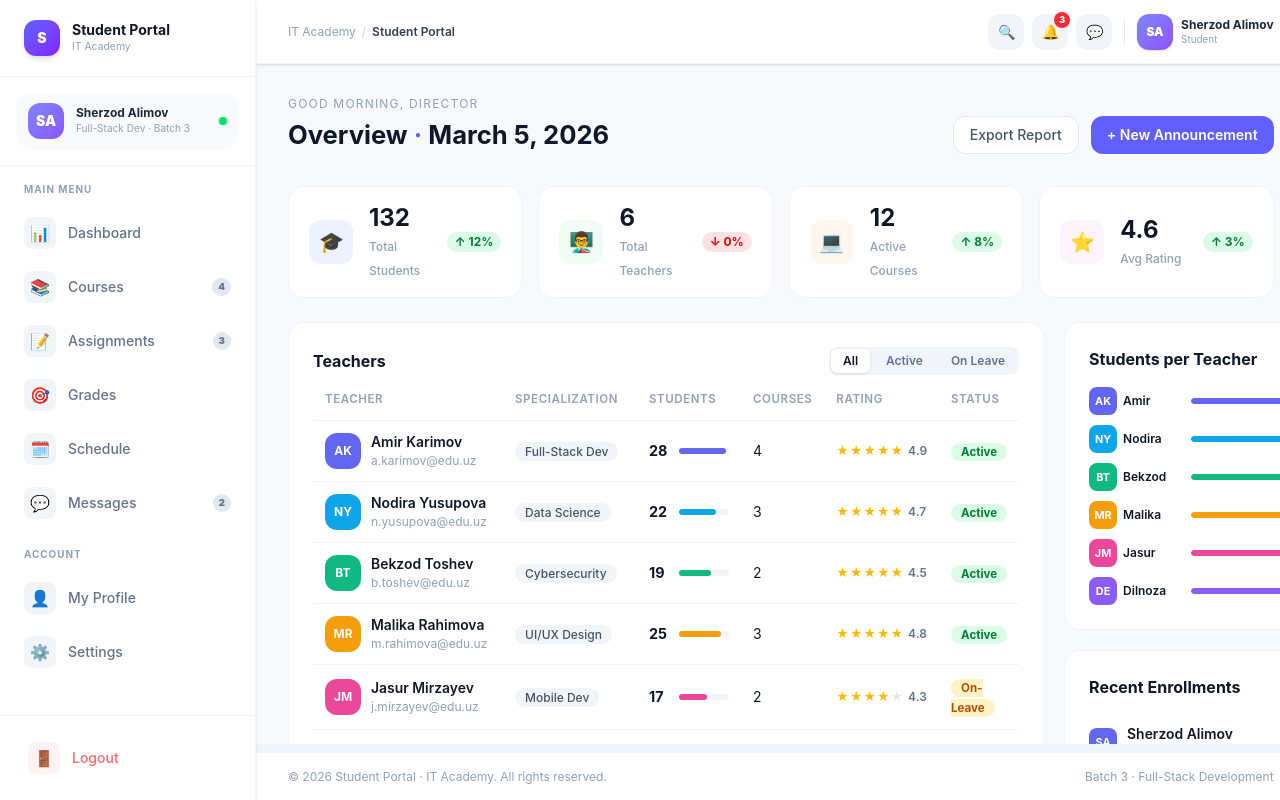
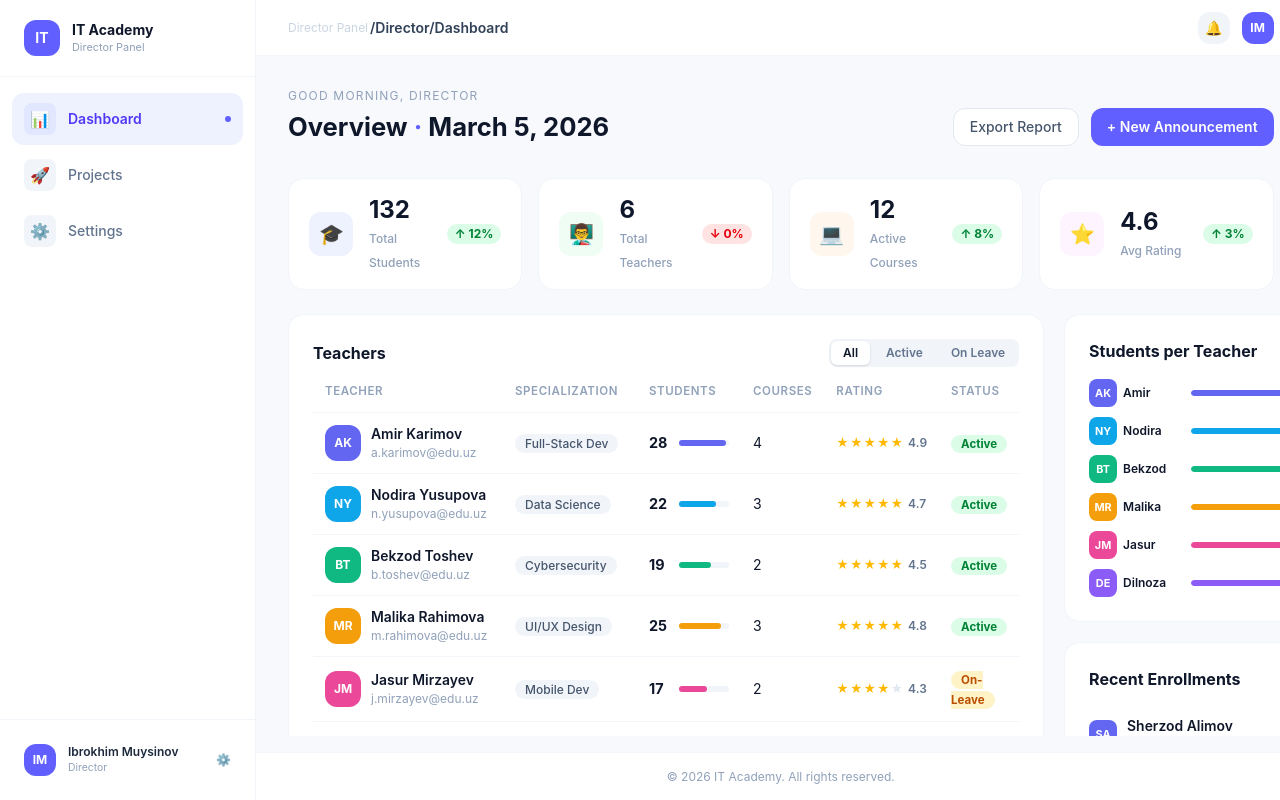
Before and after one commit to M-Ibrokhiiim/DanAds-Internship_Nuxt, a Nuxt app: page /director/dashboard in a window 1280 px wide. Shown: the top 800 px of the page. Built offline with nearby package versions, Linux system fonts and the light colour scheme.

Commit message:
Icon added

```diff
--- a/app/app.vue
+++ b/app/app.vue
@@ -6,5 +6,7 @@
   </div>
 </template>
 <script setup lang="ts">
-const layout = ref<string>('student')
+import type { NuxtLayouts } from '#app';
+
+const layout = ref<keyof NuxtLayouts>('director')
 </script>
--- a/nuxt.config.ts
+++ b/nuxt.config.ts
@@ -9,4 +9,11 @@ export default defineNuxtConfig({
       tailwindcss() as any,
     ],
   },
+   app: {
+    head: {
+      link: [
+        { rel: 'icon', type: 'image/png', href: '/Logo.png' }
+      ]
+    }
+  }
 });
```
Also changed, not shown: public/Logo.png (added).
